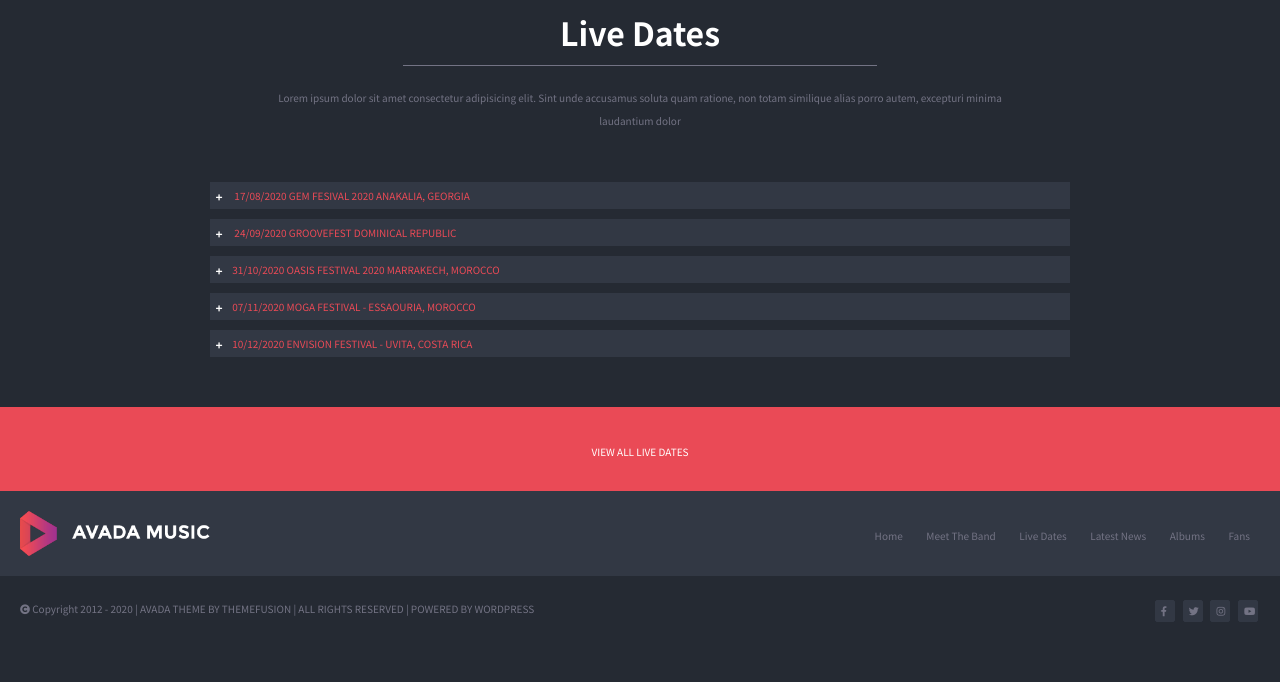
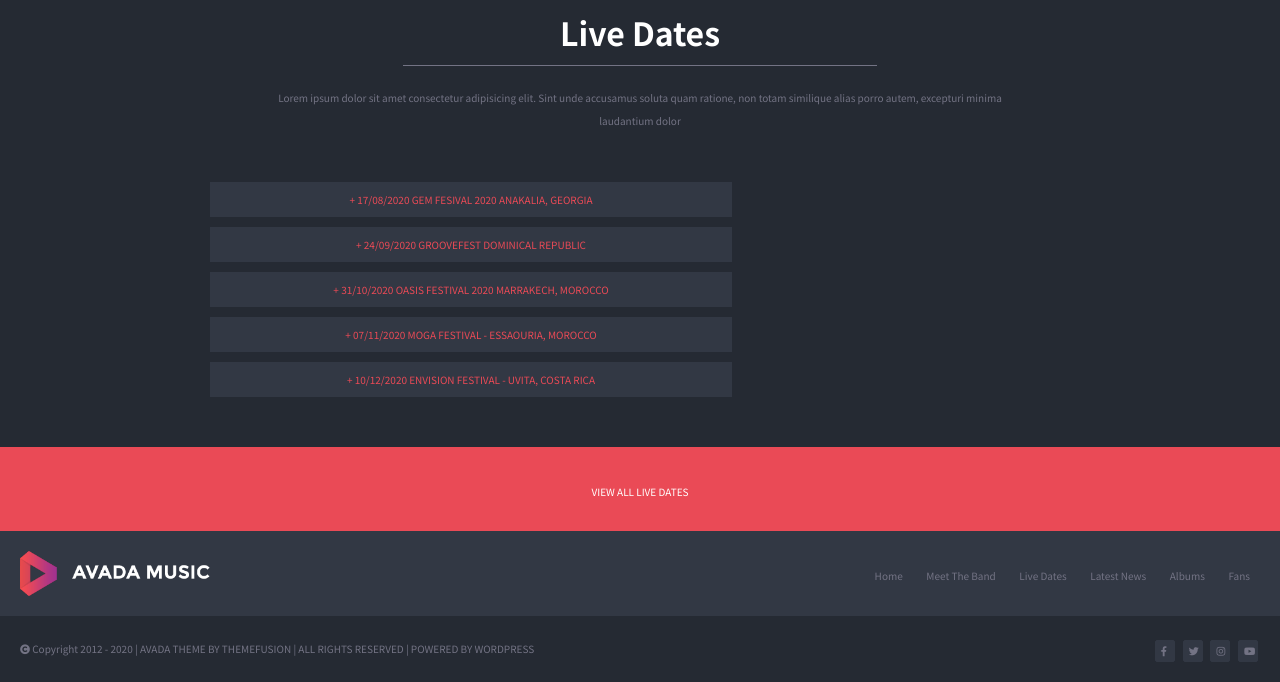
Before and after one commit to Cargalher/proj-html-vuejs, a PHP site: page / in a window 1280 px wide. Shown: the part 2749-3431 px from the top of the page. Before the commit the page ends 3371 px from the top, so only its background shows below. Run offline with PHP 8.4, Linux system fonts and the light colour scheme; some libraries are stand-ins or nearby versions.

Commit message:
festival list in section5 rendered with v-for

```diff
--- a/dist/css/app.css
+++ b/dist/css/app.css
@@ -278,7 +278,7 @@ main .live_dates .dates {
   width: 75%;
   margin: auto;
 }
-main .live_dates span {
+main .live_dates .dates .dates_container {
   color: #EA4A56;
   border: 1px solid #323844;
   background-color: #323844;
--- a/dist/js/app.js
+++ b/dist/js/app.js
@@ -24,6 +24,17 @@ var app = new Vue({
       text: "Albums"
     }, {
       text: "Fans"
+    }],
+    festivals: [{
+      date: "17/08/2020 gem fesival 2020 anakalia, georgia"
+    }, {
+      date: "24/09/2020 groovefest dominical republic"
+    }, {
+      date: "31/10/2020 oasis festival 2020 marrakech, morocco"
+    }, {
+      date: "07/11/2020 moga festival - essaouria, morocco"
+    }, {
+      date: "10/12/2020 envision festival - uvita, costa rica"
     }]
   },
   methods: function methods() {},
--- a/index.html
+++ b/index.html
@@ -165,12 +165,12 @@
                 <h2>Live Dates</h2>
                 <p>Lorem ipsum dolor sit amet consectetur adipisicing elit. Sint unde accusamus soluta quam ratione, non totam similique alias porro autem, excepturi minima laudantium dolor</p>
                 <div class="dates">
-                    <span><i class="fas fa-plus"></i> 17/08/2020 gem fesival 2020 anakalia, georgia</span>
-                    <span><i class="fas fa-plus"></i> 24/09/2020 groovefest dominical republic</span>
-                    <span><i class="fas fa-plus"></i>31/10/2020 oasis festival 2020 marrakech, morocco</span>
-                    <span><i class="fas fa-plus"></i>07/11/2020 moga festival - essaouria, morocco</span>
-                    <span><i class="fas fa-plus"></i>10/12/2020 envision festival - uvita, costa rica</span>
+                    <p class="dates_container"
+                    v-for="(element, index) in festivals">
+                        + {{element.date}}
+                    </p>
                 </div>
+
             </section>
             <!--/5. section Live Dates -->
             <!--6. section view all live dates -->
--- a/src/partials/_main.scss
+++ b/src/partials/_main.scss
@@ -216,8 +216,7 @@ main{
             padding: 45px;
             width: 75%;
             margin: auto;
-        }
-            span{
+            .dates_container{
               color:$color_btn_album;
               border: 1px solid $bg_section_one;
               background-color:$bg_section_one;
@@ -227,6 +226,8 @@ main{
               font-size: 10px;
 
             }
+        }
+
             i{
                 font-size: 7px;
                 margin-right: 10px;
```
Also changed, not shown: src/app.js (+5 -21 lines), dist/mix-manifest.json.
